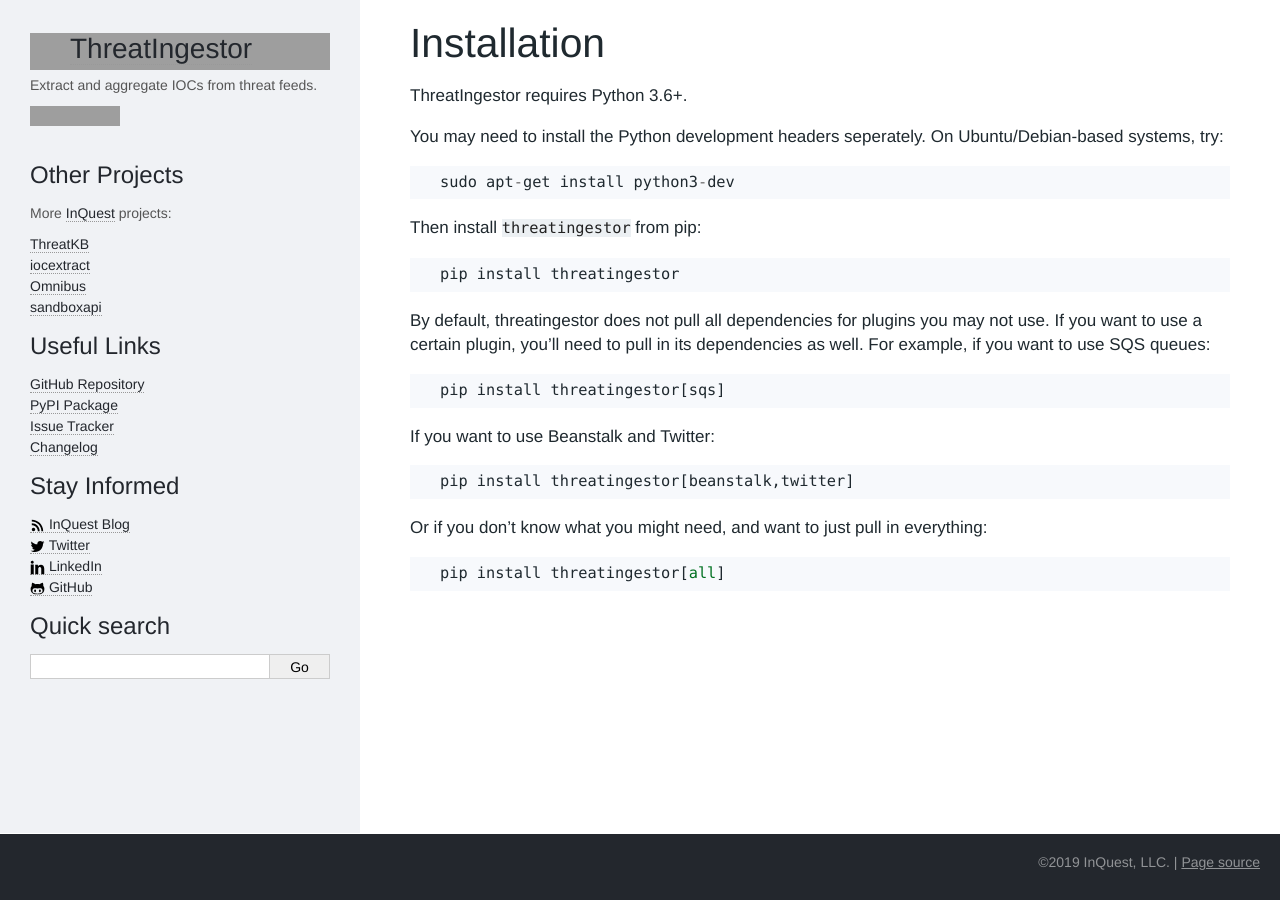
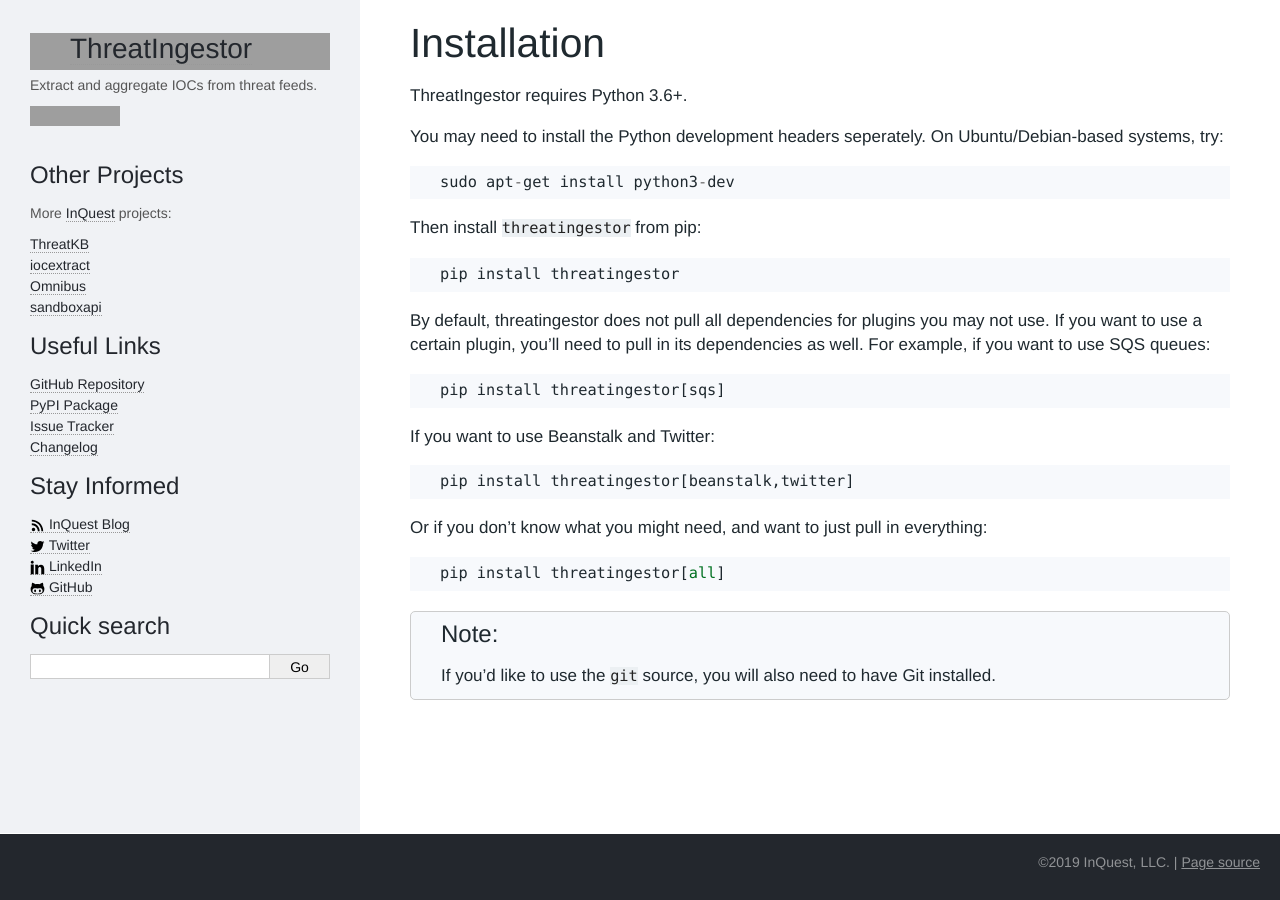
Before and after one commit to InQuest/ThreatIngestor, a Sphinx documentation site: the page built from docs/installation.rst, in a window 1280 px wide. Built offline with Sphinx 7.4.7, drawn with Linux system fonts in a browser that asks for light colours; some web fonts are replaced; grey boxes are pictures that could not be loaded.

Commit message:
Add git note to installation doc

```diff
--- a/docs/installation.rst
+++ b/docs/installation.rst
@@ -24,3 +24,7 @@
 Or if you don't know what you might need, and want to just pull in everything::
 
     pip install threatingestor[all]
+
+.. note::
+
+    If you'd like to use the ``git`` source, you will also need to have Git installed.
```
